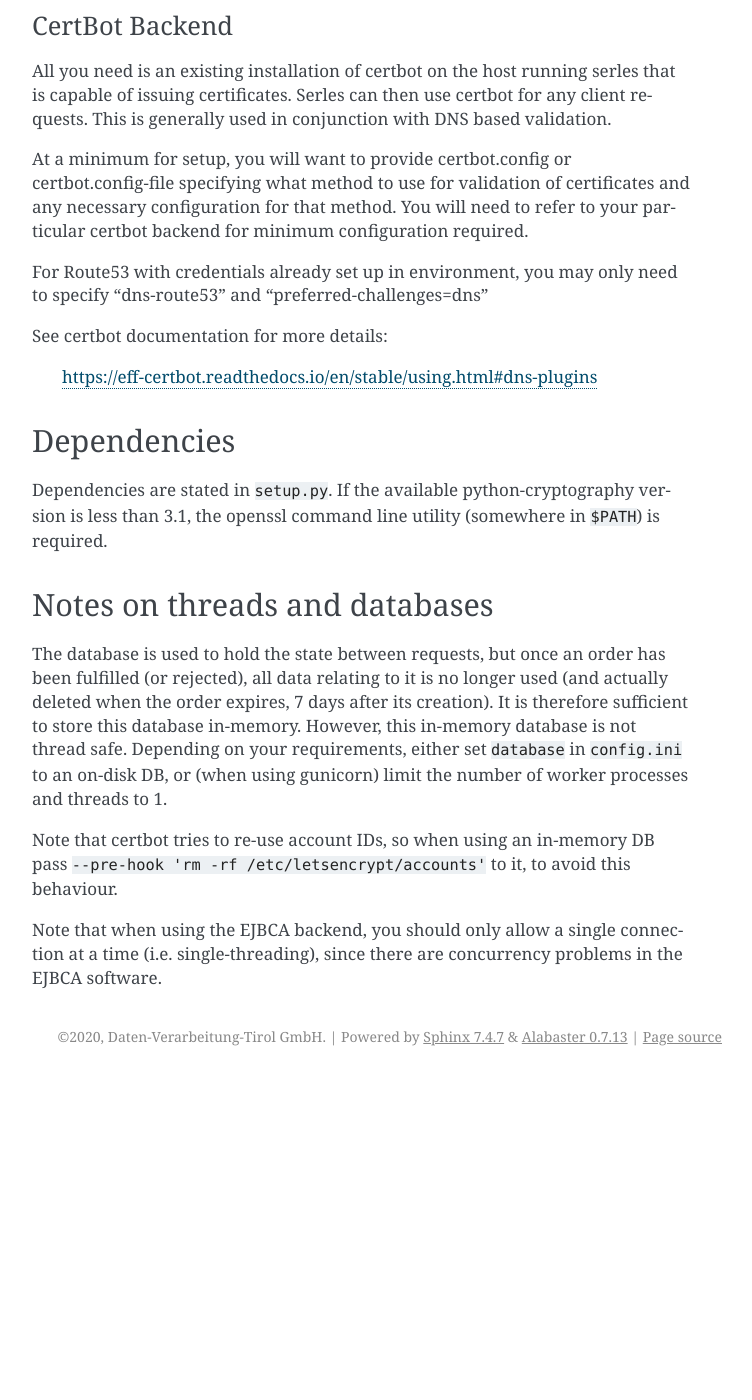
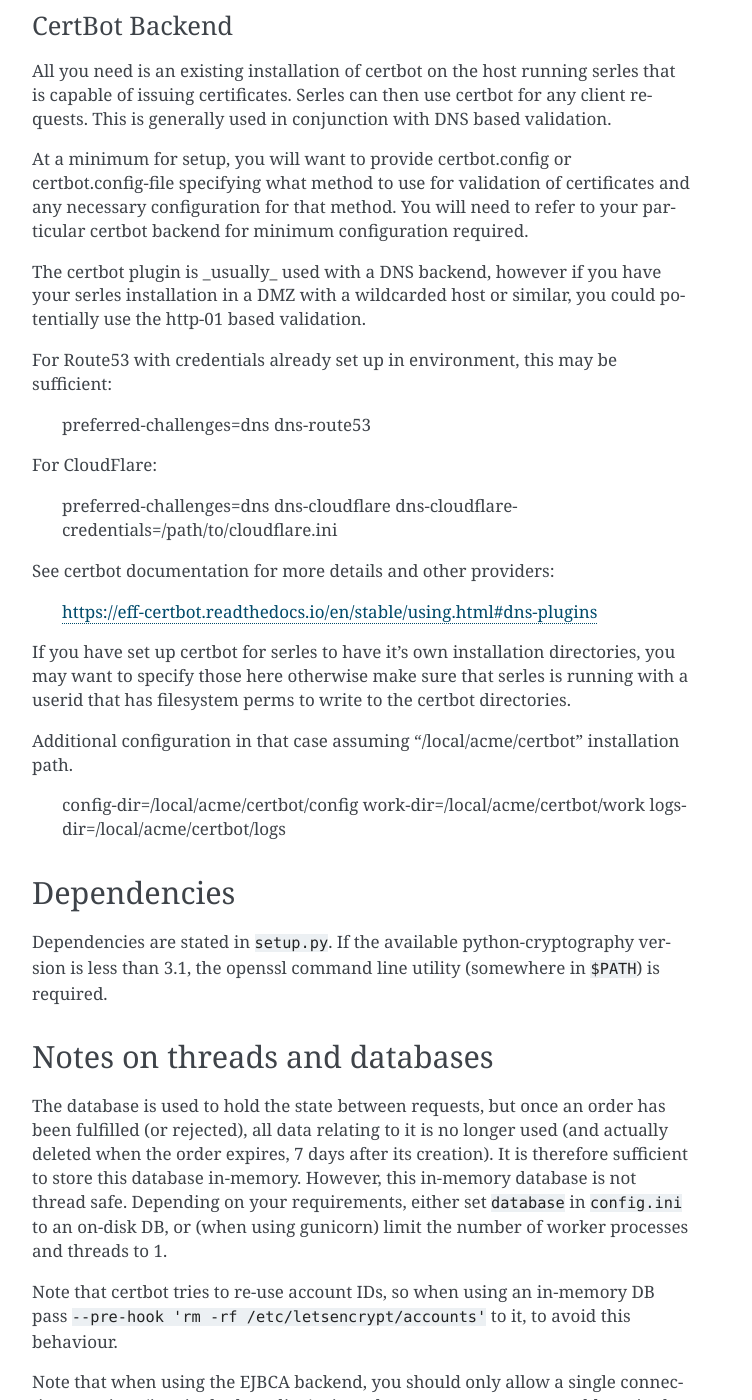
Before and after one commit to dvtirol/serles-acme, a Sphinx documentation site: the page built from docs/index.rst, in a window 1280 px wide and 1400 px high, scrolled down 2794 px. Shown: the whole window, without its empty margins (388-1140 px from the left). Built offline with Sphinx 7.4.7, drawn with Linux system fonts in a browser that asks for light colours; before the commit the page ends 3870 px from its top, so only the background shows below that.

Commit message:
update doc, eliminate sample config file

```diff
--- a/docs/index.rst
+++ b/docs/index.rst
@@ -153,12 +153,36 @@ specifying what method to use for validation of certificates and any necessary
 configuration for that method. You will need to refer to your particular certbot
 backend for minimum configuration required.
 
-For Route53 with credentials already set up in environment, you may only need to
-specify "dns-route53" and "preferred-challenges=dns"
+The certbot plugin is _usually_ used with a DNS backend, however if you have your
+serles installation in a DMZ with a wildcarded host or similar, you could potentially
+use the http-01 based validation.
 
-See certbot documentation for more details:
+For Route53 with credentials already set up in environment, this may be sufficient:
+
+  preferred-challenges=dns
+  dns-route53
+
+For CloudFlare:
+
+  preferred-challenges=dns
+  dns-cloudflare
+  dns-cloudflare-credentials=/path/to/cloudflare.ini
+
+See certbot documentation for more details and other providers:
 
   https://eff-certbot.readthedocs.io/en/stable/using.html#dns-plugins
+
+If you have set up certbot for serles to have it's own installation directories,
+you may want to specify those here otherwise make sure that serles is running with a
+userid that has filesystem perms to write to the certbot directories.
+
+Additional configuration in that case assuming "/local/acme/certbot" installation
+path.
+
+  config-dir=/local/acme/certbot/config
+  work-dir=/local/acme/certbot/work
+  logs-dir=/local/acme/certbot/logs
+
 
 Dependencies
 ------------
```
Also changed, not shown: 1 other file.
